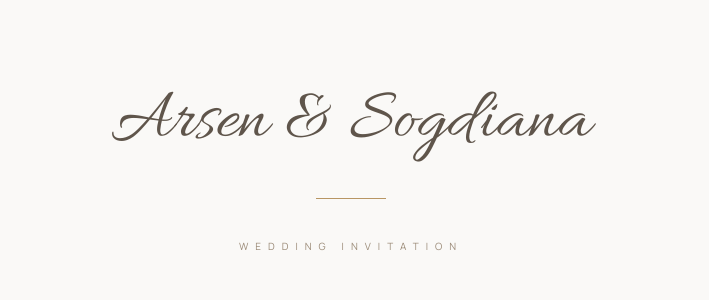
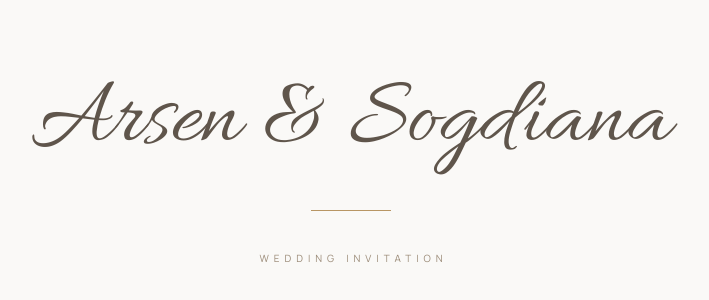
Before and after one commit to MarcusL/arsen-sogdiana-wedding, a Next.js app: page / in a window 1280 px wide. Shown: the part 230-530 px from the top of the page, without its empty margins (289-998 px from the left). Built offline with nearby package versions, Linux system fonts and the light colour scheme.

Commit message:
testtest

```diff
--- a/components/Loader/Loader.tsx
+++ b/components/Loader/Loader.tsx
@@ -2,122 +2,96 @@
 
 import { motion } from "framer-motion";
 
-
 export default function Loader() {
-
-
   return (
-
-        <motion.div
-
-
-            initial={{
-    opacity:0
-}}
-
-animate={{
-    opacity:1
-}}
-
-transition={{
-    duration:1.5
-}}
-
-
+    <section
       className="
-min-h-screen
+        min-h-[100svh]
         flex
         items-center
         justify-center
         bg-[#FAF9F7]
+        px-6
       "
-
-
     >
-
-
       <div className="text-center">
-
-
+        {/* Имена */}
         <motion.h1
-
           initial={{
-opacity:0,
-y:20
+            opacity: 0,
+            y: 20,
           }}
-
           animate={{
-opacity:1,
-y:0
+            opacity: 1,
+            y: 0,
           }}
-
           transition={{
-duration:1
+            duration: 1.2,
+            ease: "easeOut",
           }}
-
           className="
             script
             text-6xl
-md:text-7xl
+            sm:text-7xl
+            md:text-8xl
             text-[#5F554B]
             font-normal
+            leading-none
           "
-
         >
-
           Arsen & Sogdiana
-
         </motion.h1>
 
-
-
+        {/* Золотая линия */}
         <motion.div
-
           initial={{
-width:0
+            scaleX: 0,
           }}
-
           animate={{
-width:70
+            scaleX: 1,
           }}
-
           transition={{
-duration:1,
-delay:0.5
+            duration: 1.3,
+            delay: 0.5,
+            ease: "easeOut",
           }}
-
           className="
-h-[1px]
+            h-px
+            w-20
             bg-[#B89664]
             mx-auto
             my-10
+            origin-center
           "
-
         />
 
-
-
-<p
-
+        {/* Подпись */}
+        <motion.p
+          initial={{
+            opacity: 0,
+            y: 8,
+          }}
+          animate={{
+            opacity: 1,
+            y: 0,
+          }}
+          transition={{
+            duration: 0.9,
+            delay: 1,
+            ease: "easeOut",
+          }}
           className="
             uppercase
-tracking-[7px]
-text-[10px]
+            tracking-[0.5em]
+            text-[9px]
+            sm:text-[10px]
             text-[#9B8B78]
+            pl-[0.5em]
           "
-
         >
-
           Wedding Invitation
-
-</p>
-
-
+        </motion.p>
       </div>
-
-
-        </motion.div>
-
-    )
-
+    </section>
+  );
 }
```
Lines whose indentation alone changed are shown as unchanged.
